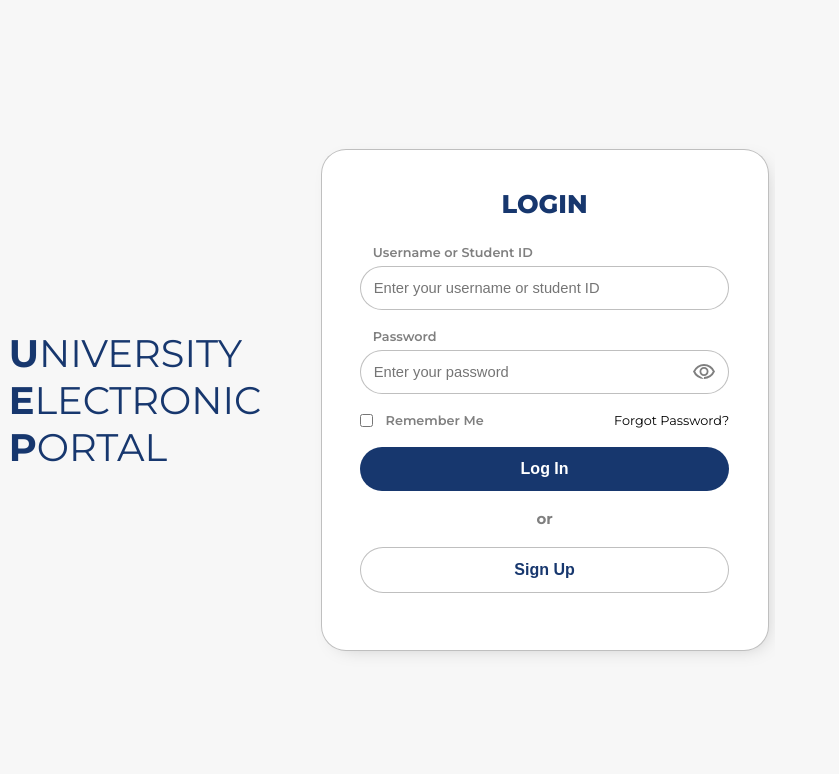
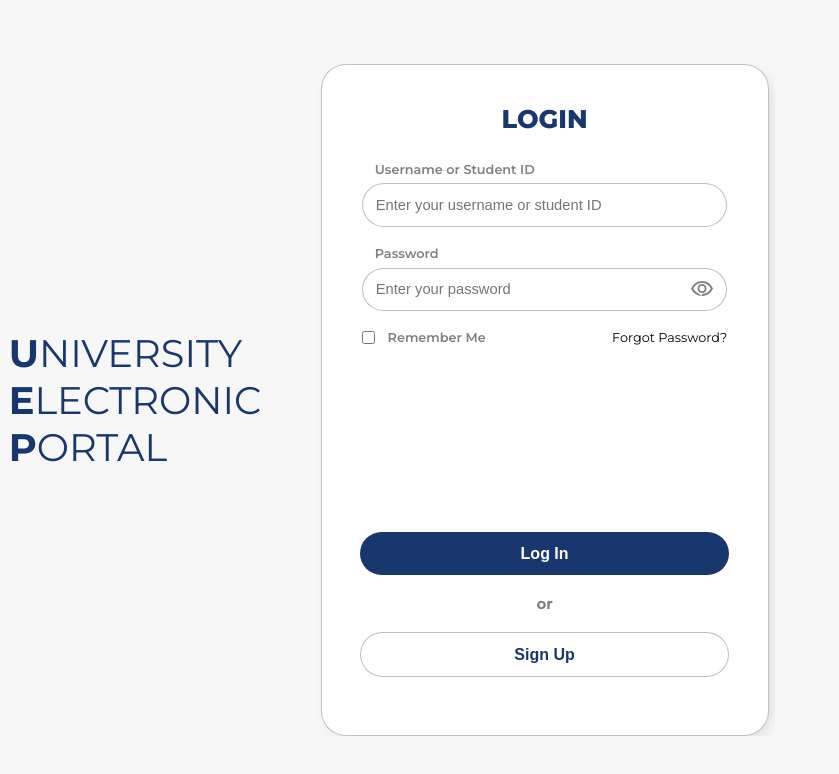
Before and after one commit to julesssssssswrld/iUEP, a plain HTML site: page login.html in a window 1280 px wide. Shown: the full height of the page, 441-1280 px from the left. Drawn offline with Linux system fonts and the light colour scheme.

Commit message:
Add custom scrollbar styles, unify form container scrolling for login and signup pages, and adjust login button structure.

```diff
--- a/login.html
+++ b/login.html
@@ -12,7 +12,7 @@
         rel="stylesheet">
 </head>
 
-<body>
+<body class="login-page">
     <div class="main">
         <div id="left">
             <img src="Figma/iUEP Logo 2 - Transparent.png" alt="" id="iUEP-logo">
@@ -61,10 +61,12 @@
                         </div>
                     </div>
 
-                    <div class="form-div-bottom-margin">
-                        <button id="primary-button" onclick="handleLogin(event)">Log In</button>
-                    </div>
                 </form>
+
+                <div class="form-div-bottom-margin">
+                    <button id="primary-button" onclick="handleLogin(event)" type="submit" form="login-form">Log
+                        In</button>
+                </div>
 
                 <div class="form-div-bottom-margin">
                     <h3>or</h3>
--- a/losignin.css
+++ b/losignin.css
@@ -16,6 +16,26 @@
 
 html {
     font-size: 80%;
+}
+
+/* Custom Scrollbar */
+::-webkit-scrollbar {
+    width: 6px;
+    height: 6px;
+}
+
+::-webkit-scrollbar-track {
+    background: #f1f1f1;
+}
+
+::-webkit-scrollbar-thumb {
+    background: rgba(0, 0, 0, 0.2);
+    border-radius: 10px;
+}
+
+::-webkit-scrollbar-thumb:hover {
+    background: rgba(23, 55, 110, 0.5);
+    /* Brand color hint on hover */
 }
 
 body {
@@ -102,14 +122,18 @@ form {
     width: 100%;
 }
 
-/* Signup Page Specifics - Internal Scrolling */
-.signup-page #form-container {
+/* Signup & Login Page Specifics - Internal Scrolling */
+.signup-page #form-container,
+.login-page #form-container {
     height: 100%;
+    max-height: 1000px;
+    align-items: center;
     overflow: hidden;
-    justify-content: flex-start;
+    justify-content: center;
 }
 
-.signup-page form {
+.signup-page form,
+.login-page form {
     flex: 1;
     overflow-y: auto;
     padding: 2px;
@@ -340,7 +364,8 @@ h3 {
     /* Ensure it doesn't take full width unless intended */
 }
 
-.account-created-popup button:hover, #primary-button:hover {
+.account-created-popup button:hover,
+#primary-button:hover {
     background-color: color-mix(in srgb, #1737da 75%, white);
     transition: .25s ease-in-out;
 }
--- a/style.css
+++ b/style.css
@@ -19,6 +19,26 @@
 html {
     font-size: 80%;
     scrollbar-width: thin;
+}
+
+/* Custom Scrollbar */
+::-webkit-scrollbar {
+    width: 6px;
+    height: 6px;
+}
+
+::-webkit-scrollbar-track {
+    background: #f1f1f1;
+}
+
+::-webkit-scrollbar-thumb {
+    background: rgba(0, 0, 0, 0.2);
+    border-radius: 10px;
+}
+
+::-webkit-scrollbar-thumb:hover {
+    background: rgba(23, 55, 110, 0.5);
+    /* Brand color hint on hover */
 }
 
 body {
@@ -247,23 +267,6 @@ a {
     overflow-x: auto;
     scrollbar-width: thin;
     padding-bottom: 5px;
-}
-
-#department-updates-container::-webkit-scrollbar {
-    height: 8px;
-}
-
-#department-updates-container::-webkit-scrollbar-track {
-    background: transparent;
-}
-
-#department-updates-container::-webkit-scrollbar-thumb {
-    background-color: rgba(0, 0, 0, 0.2);
-    border-radius: 10px;
-}
-
-#department-updates-container::-webkit-scrollbar-thumb:hover {
-    background-color: rgba(0, 0, 0, 0.4);
 }
 
 
@@ -943,7 +946,7 @@ h2#about-subheading {
     margin-bottom: 3rem;
 }
 
-b {
+#about-content b {
     color: var(--uep-blue);
 }
 
```
